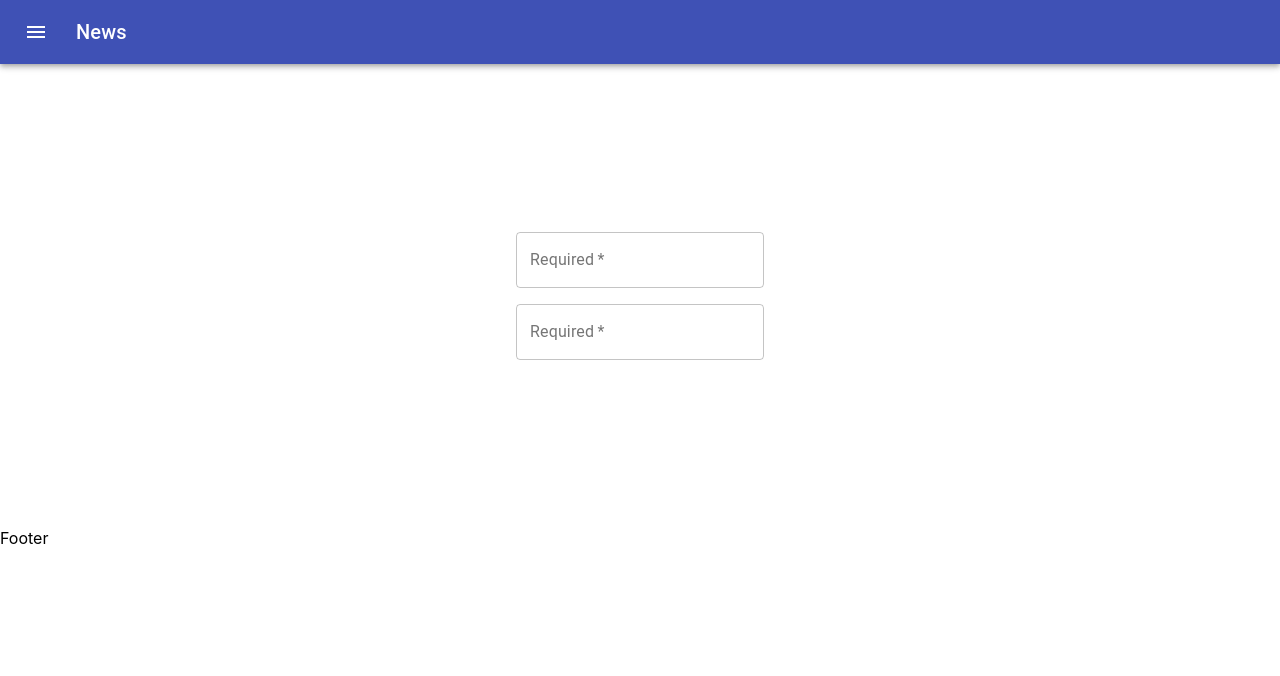
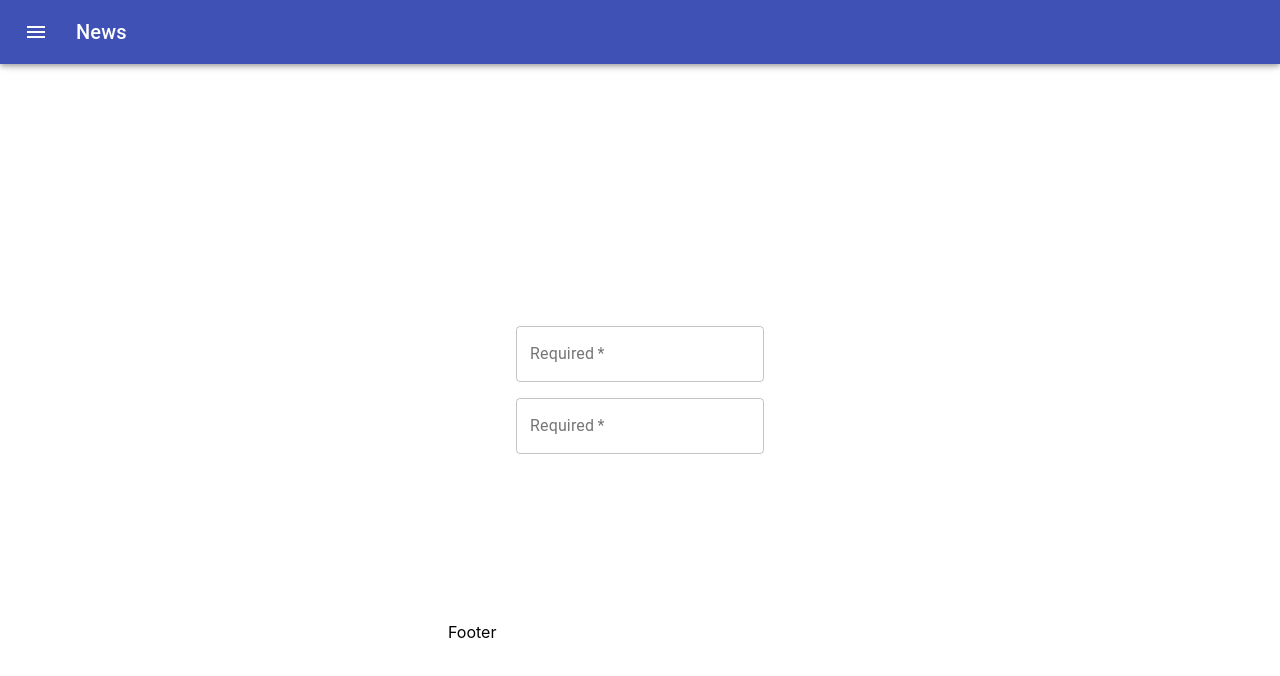
Before and after one commit to devarcher/musicapp, a React (Create React App) app: page / in a window 1280 px wide. Shown: the top 676 px of the page. Built offline with nearby package versions, Linux system fonts and the light colour scheme.

Commit message:
formbox styling begun

```diff
--- a/src/App.css
+++ b/src/App.css
@@ -1,38 +1,43 @@
-.App {
-  text-align: center;
+* {
+  margin: 0;
+  padding: 0;
+  box-sizing: border-box;
 }
 
-.App-logo {
-  height: 40vmin;
-  pointer-events: none;
+body {
+  height: 100vh;
+  display: flex;
+  justify-content: center;
+  align-items: center;
 }
 
-@media (prefers-reduced-motion: no-preference) {
-  .App-logo {
-    animation: App-logo-spin infinite 20s linear;
+.formBox {
+  display: flex;
+  flex-direction: column;
+  width: 90vw;
+
+}
+
+@media only screen and (min-width: 600px) {
+  .formBox {
+    width: 50vw;
   }
 }
 
-.App-header {
-  background-color: #282c34;
-  min-height: 100vh;
-  display: flex;
-  flex-direction: column;
-  align-items: center;
-  justify-content: center;
-  font-size: calc(10px + 2vmin);
-  color: white;
+@media only screen and (min-width: 900px) {
+  .formBox {
+    width: 30vw;
+  }
 }
 
-.App-link {
-  color: #61dafb;
+@media only screen and (min-width: 1200px) {
+  .formBox {
+    width: 30vw;
+  }
 }
 
-@keyframes App-logo-spin {
-  from {
-    transform: rotate(0deg);
-  }
-  to {
-    transform: rotate(360deg);
+@media only screen and (min-width: 1800px) {
+  .formBox {
+    width: 20vw;
   }
 }
--- a/src/Layouts/Header.js
+++ b/src/Layouts/Header.js
@@ -8,9 +8,6 @@ import IconButton from "@material-ui/core/IconButton";
 import MenuIcon from "@material-ui/icons/Menu";
 
 const useStyles = makeStyles(theme => ({
-  root: {
-    flexGrow: 1
-  },
   menuButton: {
     marginRight: theme.spacing(2)
   },
@@ -26,7 +23,7 @@ export default function ButtonAppBar(props) {
 
   return (
     <div className={classes.root}>
-      <AppBar position="static">
+      <AppBar>
         <Toolbar>
           <IconButton
             edge="start"
--- a/src/Layouts/LoginBody.js
+++ b/src/Layouts/LoginBody.js
@@ -13,9 +13,9 @@ import Typography from "@material-ui/core/Typography";
 import { makeStyles } from "@material-ui/core/styles";
 import Container from "@material-ui/core/Container";
 
-
 const LoginBody = () => {
   return (
+      <form className="formBox">
     <div className="mainContainer">
       <Grid
         container
@@ -23,9 +23,8 @@ const LoginBody = () => {
         direction="column"
         alignItems="center"
         justify="center"
-        style={{ minHeight: "60vh"}}>
-
-
+        style={{ minHeight: "60vh" }}
+      >
           <Grid item xs={12}>
             <TextField
               required
@@ -48,7 +47,8 @@ const LoginBody = () => {
           </Grid>
       </Grid>
     </div>
-  )
-}
+        </form>
+  );
+};
 
 export default LoginBody;
```
Also changed, not shown: src/App.js (+3 -5 lines). Lines whose indentation alone changed are shown as unchanged.
